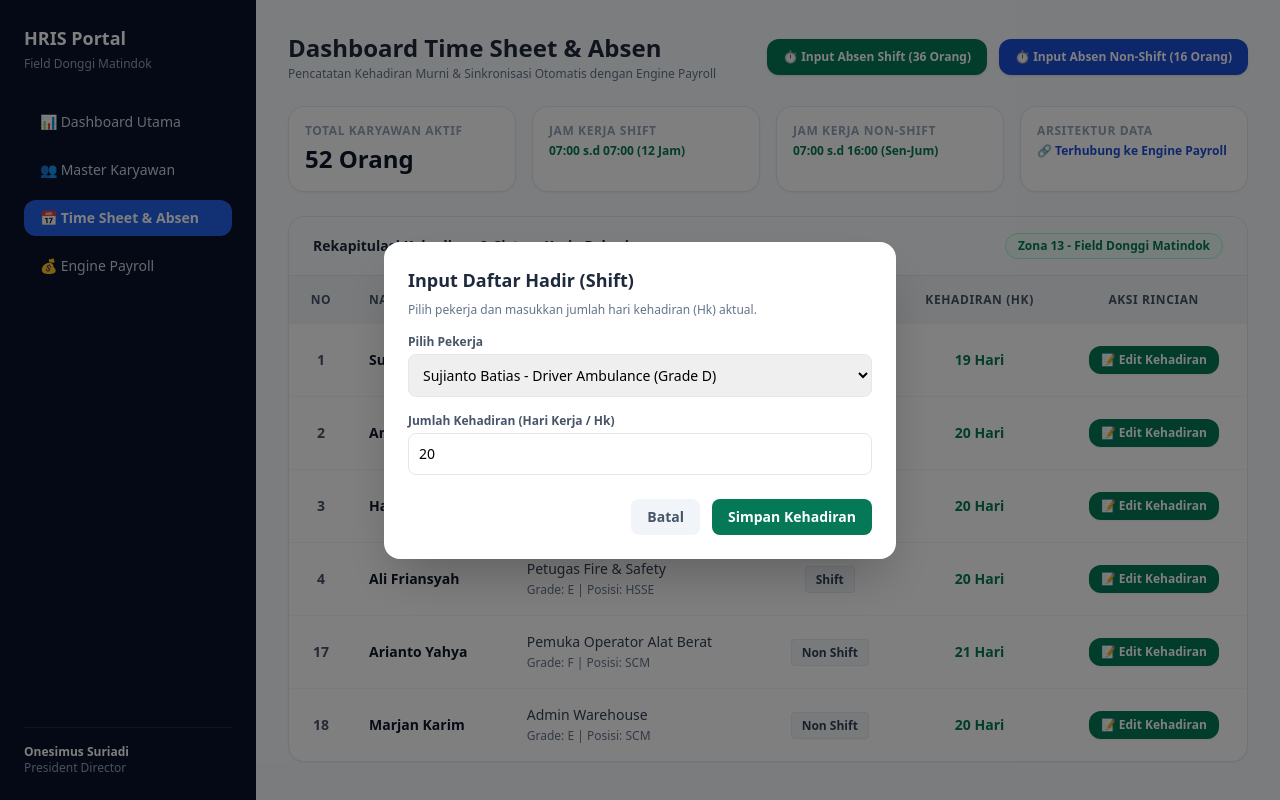
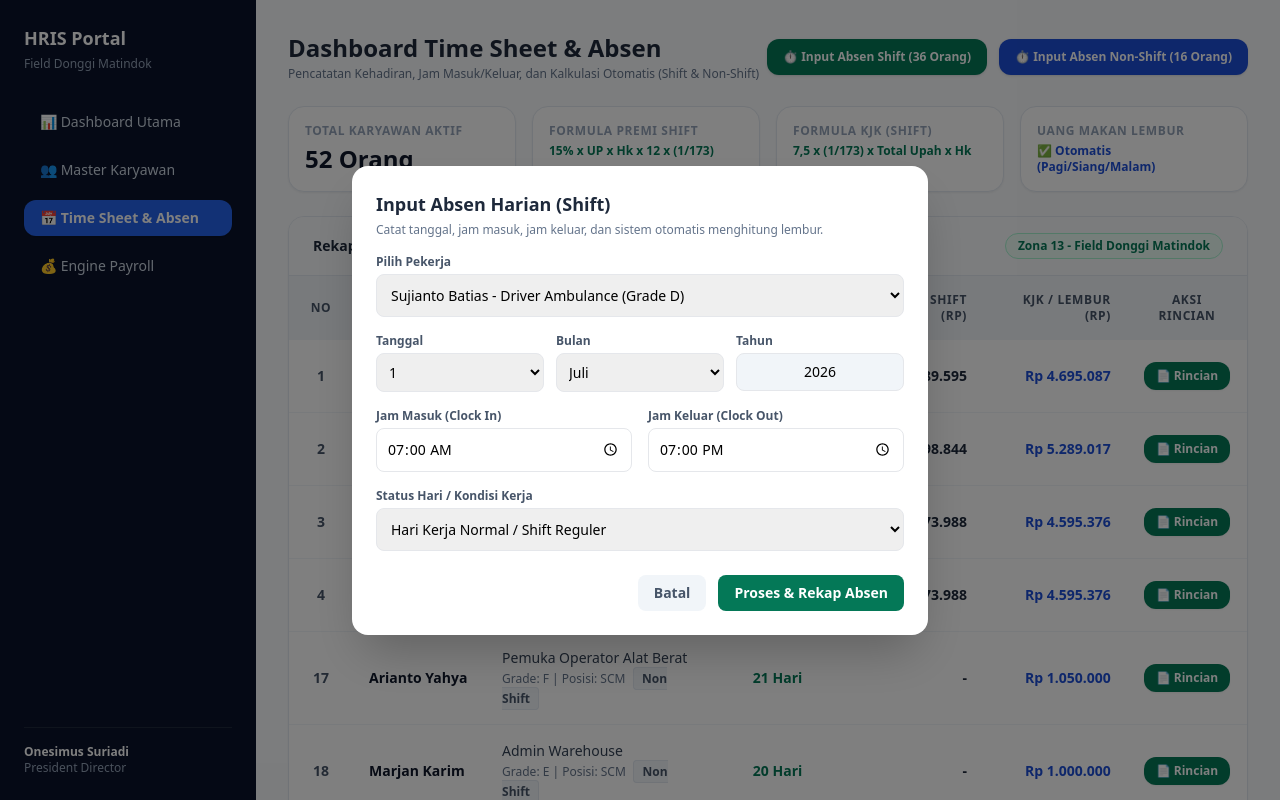
Before and after one commit to onesimussuriadi-coding/hris-donggi-matindok, a plain HTML site: page timesheet.html in a window 1280 px wide. Both pictures are taken after a click on the button "⏱️ Input Absen Shift (36 Orang)". Drawn offline with nearby package versions, Linux system fonts and the light colour scheme.

Commit message:
Update timesheet.html

```diff
--- a/timesheet.html
+++ b/timesheet.html
@@ -2,7 +2,7 @@
 <html lang="id">
 <head>
     <meta charset="UTF-8">
-    <title>Dashboard Time Sheet & Absen - Field Donggi Matindok</title>
+    <title>HRIS Portal - Time Sheet & Absen</title>
     <script src="https://cdn.tailwindcss.com"></script>
 </head>
 <body class="bg-slate-50 flex h-screen overflow-hidden font-sans">
@@ -30,7 +30,7 @@
         <div class="flex justify-between items-center mb-6">
             <div>
                 <h2 class="text-2xl font-bold text-slate-800">Dashboard Time Sheet & Absen</h2>
-                <p class="text-xs text-slate-500 mt-0.5">Pencatatan Kehadiran Murni & Sinkronisasi Otomatis dengan Engine Payroll</p>
+                <p class="text-xs text-slate-500 mt-0.5">Pencatatan Kehadiran, Jam Masuk/Keluar, dan Kalkulasi Otomatis (Shift & Non-Shift)</p>
             </div>
             <div class="flex gap-3">
                 <button onclick="bukaModalAbsen('Shift')" class="bg-emerald-700 text-white px-4 py-2.5 rounded-xl text-xs font-semibold shadow hover:bg-emerald-800 transition flex items-center gap-2">
@@ -49,23 +49,23 @@
                 <p class="text-2xl font-extrabold text-slate-900 mt-1">52 Orang</p>
             </div>
             <div class="bg-white p-4 rounded-2xl border border-slate-200 shadow-sm">
-                <p class="text-xs text-slate-400 uppercase font-bold tracking-wider">Jam Kerja Shift</p>
-                <p class="text-xs font-bold text-emerald-700 mt-1">07:00 s.d 07:00 (12 Jam)</p>
+                <p class="text-xs text-slate-400 uppercase font-bold tracking-wider">Formula Premi Shift</p>
+                <p class="text-xs font-bold text-emerald-700 mt-1">15% x UP x Hk x 12 x (1/173)</p>
             </div>
             <div class="bg-white p-4 rounded-2xl border border-slate-200 shadow-sm">
-                <p class="text-xs text-slate-400 uppercase font-bold tracking-wider">Jam Kerja Non-Shift</p>
-                <p class="text-xs font-bold text-emerald-700 mt-1">07:00 s.d 16:00 (Sen-Jum)</p>
+                <p class="text-xs text-slate-400 uppercase font-bold tracking-wider">Formula KJK (Shift)</p>
+                <p class="text-xs font-bold text-emerald-700 mt-1">7,5 x (1/173) x Total Upah x Hk</p>
             </div>
             <div class="bg-white p-4 rounded-2xl border border-slate-200 shadow-sm">
-                <p class="text-xs text-slate-400 uppercase font-bold tracking-wider">Arsitektur Data</p>
-                <p class="text-xs font-bold text-blue-700 mt-1">🔗 Terhubung ke Engine Payroll</p>
+                <p class="text-xs text-slate-400 uppercase font-bold tracking-wider">Uang Makan Lembur</p>
+                <p class="text-xs font-bold text-blue-700 mt-1">✅ Otomatis (Pagi/Siang/Malam)</p>
             </div>
         </div>
 
         <!-- TABEL UTAMA -->
         <div class="bg-white rounded-2xl shadow-sm border border-slate-200 overflow-hidden">
             <div class="px-6 py-4 bg-slate-50 border-b border-slate-200 flex justify-between items-center">
-                <h3 class="font-bold text-slate-800 text-sm">Rekapitulasi Kehadiran & Sistem Kerja Pekerja</h3>
+                <h3 class="font-bold text-slate-800 text-sm">Rekapitulasi Kehadiran, Lembur & Tunjangan</h3>
                 <span class="text-xs bg-emerald-50 text-emerald-700 px-3 py-1 rounded-full border border-emerald-200 font-semibold">Zona 13 - Field Donggi Matindok</span>
             </div>
             <table class="w-full text-left border-collapse">
@@ -73,9 +73,10 @@
                     <tr>
                         <th class="p-4 text-center w-16">No</th>
                         <th class="p-4">Nama Pekerja</th>
-                        <th class="p-4">Jabatan, Grade & Posisi</th>
-                        <th class="p-4 text-center">Sistem Kerja</th>
+                        <th class="p-4">Jabatan & Sistem</th>
                         <th class="p-4 text-center">Kehadiran (Hk)</th>
+                        <th class="p-4 text-right">Premi Shift (Rp)</th>
+                        <th class="p-4 text-right">KJK / Lembur (Rp)</th>
                         <th class="p-4 text-center">Aksi Rincian</th>
                     </tr>
                 </thead>
@@ -86,11 +87,11 @@
         </div>
     </main>
 
-    <!-- MODAL INPUT ABSEN -->
+    <!-- MODAL INPUT ABSEN HARIAN TERPADU -->
     <div id="modalAbsen" class="fixed inset-0 bg-black/50 hidden flex items-center justify-center z-50">
-        <div class="bg-white w-full max-w-lg rounded-2xl p-6 shadow-2xl">
-            <h3 id="modalTitle" class="text-lg font-bold mb-2 text-slate-800">Input Daftar Hadir</h3>
-            <p class="text-xs text-slate-500 mb-4">Pilih pekerja dan masukkan jumlah hari kehadiran (Hk) aktual.</p>
+        <div class="bg-white w-full max-w-xl rounded-2xl p-6 shadow-2xl">
+            <h3 id="modalTitle" class="text-lg font-bold mb-1 text-slate-800">Input Absen Harian</h3>
+            <p class="text-xs text-slate-500 mb-4">Catat tanggal, jam masuk, jam keluar, dan sistem otomatis menghitung lembur.</p>
 
             <div class="space-y-4">
                 <div>
@@ -98,36 +99,85 @@
                     <select id="pilihKaryawan" class="w-full border rounded-lg p-2.5 text-sm focus:ring-2 focus:ring-emerald-500 outline-none">
                     </select>
                 </div>
+                <div class="grid grid-cols-3 gap-3">
+                    <div>
+                        <label class="block text-xs font-bold text-slate-600 mb-1">Tanggal</label>
+                        <select id="inputTanggal" class="w-full border rounded-lg p-2 text-sm">
+                            <script>
+                                for(let i=1; i<=31; i++) document.write(`<option value="${i}">${i}</option>`);
+                            </script>
+                        </select>
+                    </div>
+                    <div>
+                        <label class="block text-xs font-bold text-slate-600 mb-1">Bulan</label>
+                        <select id="inputBulan" class="w-full border rounded-lg p-2 text-sm">
+                            <option value="Juni">Juni</option>
+                            <option value="Juli" selected>Juli</option>
+                            <option value="Agustus">Agustus</option>
+                        </select>
+                    </div>
+                    <div>
+                        <label class="block text-xs font-bold text-slate-600 mb-1">Tahun</label>
+                        <input type="text" id="inputTahun" value="2026" readonly class="w-full bg-slate-100 border rounded-lg p-2 text-sm text-center">
+                    </div>
+                </div>
+                <div class="grid grid-cols-2 gap-4">
+                    <div>
+                        <label class="block text-xs font-bold text-slate-600 mb-1">Jam Masuk (Clock In)</label>
+                        <input type="time" id="jamMasuk" value="07:00" class="w-full border rounded-lg p-2.5 text-sm focus:ring-2 focus:ring-emerald-500 outline-none">
+                    </div>
+                    <div>
+                        <label class="block text-xs font-bold text-slate-600 mb-1">Jam Keluar (Clock Out)</label>
+                        <input type="time" id="jamKeluar" value="19:00" class="w-full border rounded-lg p-2.5 text-sm focus:ring-2 focus:ring-emerald-500 outline-none">
+                    </div>
+                </div>
                 <div>
-                    <label class="block text-xs font-bold text-slate-600 mb-1">Jumlah Kehadiran (Hari Kerja / Hk)</label>
-                    <input type="number" step="0.5" id="inputHk" value="20" class="w-full border rounded-lg p-2.5 text-sm focus:ring-2 focus:ring-emerald-500 outline-none">
+                    <label class="block text-xs font-bold text-slate-600 mb-1">Status Hari / Kondisi Kerja</label>
+                    <select id="statusHari" class="w-full border rounded-lg p-2.5 text-sm focus:ring-2 focus:ring-emerald-500 outline-none">
+                        <option value="normal">Hari Kerja Normal / Shift Reguler</option>
+                        <option value="libur">Hari Libur / Minggu / Hari Besar (Off Working)</option>
+                    </select>
                 </div>
             </div>
 
             <div class="flex justify-end gap-3 mt-6">
                 <button onclick="tutupModal()" class="px-4 py-2 bg-slate-100 text-slate-600 rounded-lg text-sm font-semibold hover:bg-slate-200">Batal</button>
-                <button onclick="simpanAbsen()" class="px-4 py-2 bg-emerald-700 text-white rounded-lg text-sm font-semibold hover:bg-emerald-800">Simpan Kehadiran</button>
+                <button onclick="simpanAbsenHarian()" class="px-4 py-2 bg-emerald-700 text-white rounded-lg text-sm font-semibold hover:bg-emerald-800">Proses & Rekap Absen</button>
             </div>
         </div>
     </div>
 
-    <!-- SCRIPT UTAMA -->
+    <!-- SCRIPT LOGIKA UTAMA -->
     <script>
-        // Database Absensi Murni (Menyimpan kehadiran untuk dibaca oleh Engine Payroll)
-        let dataAbsensi = JSON.parse(localStorage.getItem('hris_absensi')) || [
-            {no: 1, name: "Sujianto Batias", jabatan: "Driver Ambulance", grade: "D", posisi: "HSSE", sistem: "Shift", hk: 19.0},
-            {no: 2, name: "Ansar Mansur", jabatan: "Pemuka Fire & Safety", grade: "F", posisi: "HSSE", sistem: "Shift", hk: 20.0},
-            {no: 3, name: "Harir A. Lako", jabatan: "Petugas Fire & Safety", grade: "E", posisi: "HSSE", sistem: "Shift", hk: 20.0},
-            {no: 4, name: "Ali Friansyah", jabatan: "Petugas Fire & Safety", grade: "E", posisi: "HSSE", sistem: "Shift", hk: 20.0},
-            {no: 17, name: "Arianto Yahya", jabatan: "Pemuka Operator Alat Berat", grade: "F", posisi: "SCM", sistem: "Non Shift", hk: 21.0},
-            {no: 18, name: "Marjan Karim", jabatan: "Admin Warehouse", grade: "E", posisi: "SCM", sistem: "Non Shift", hk: 20.0}
+        // Database Karyawan Master (Shift & Non-Shift)
+        let masterKaryawan = [
+            {no: 1, name: "Sujianto Batias", jabatan: "Driver Ambulance", grade: "D", posisi: "HSSE", sistem: "Shift", hk: 19.0, up: 4500000, tunjangan: 1200000},
+            {no: 2, name: "Ansar Mansur", jabatan: "Pemuka Fire & Safety", grade: "F", posisi: "HSSE", sistem: "Shift", hk: 20.0, up: 4800000, tunjangan: 1300000},
+            {no: 3, name: "Harir A. Lako", jabatan: "Petugas Fire & Safety", grade: "E", posisi: "HSSE", sistem: "Shift", hk: 20.0, up: 4200000, tunjangan: 1100000},
+            {no: 4, name: "Ali Friansyah", jabatan: "Petugas Fire & Safety", grade: "E", posisi: "HSSE", sistem: "Shift", hk: 20.0, up: 4200000, tunjangan: 1100000},
+            {no: 17, name: "Arianto Yahya", jabatan: "Pemuka Operator Alat Berat", grade: "F", posisi: "SCM", sistem: "Non Shift", hk: 21.0, up: 5000000, tunjangan: 1500000},
+            {no: 18, name: "Marjan Karim", jabatan: "Admin Warehouse", grade: "E", posisi: "SCM", sistem: "Non Shift", hk: 20.0, up: 4600000, tunjangan: 1250000}
         ];
 
         function renderTabel() {
             const tbody = document.getElementById('tabelAbsen');
             tbody.innerHTML = '';
 
-            dataAbsensi.forEach((item, index) => {
+            masterKaryawan.forEach((item, index) => {
+                let premi = 0;
+                let kjk = 0;
+                let totalUpah = item.up + item.tunjangan;
+
+                if (item.sistem === 'Shift') {
+                    // Rumus Premi Shift: 15% * UP * Hk * 12 * (1/173)
+                    premi = (0.15 * item.up * item.hk * 12) * (1 / 173);
+                    // Rumus KJK Shift: 7,5 * (1/173) * (UP + Tunjangan) * Hk
+                    kjk = 7.5 * (1 / 173) * totalUpah * item.hk;
+                } else {
+                    // Non-shift menggunakan kalkulasi lembur reguler berbasis jam
+                    kjk = item.hk * 50000; // Estimasi akumulasi lembur non-shift
+                }
+
                 tbody.innerHTML += `
                     <tr class="hover:bg-slate-50 transition">
                         <td class="p-4 text-center font-semibold text-slate-600">${item.no}</td>
@@ -135,28 +185,25 @@
                         <td class="p-4 text-slate-700">
                             ${item.jabatan} <br>
                             <span class="text-xs text-slate-500">Grade: ${item.grade} | Posisi: ${item.posisi}</span>
-                        </td>
-                        <td class="p-4 text-center">
-                            <span class="text-xs bg-slate-100 text-slate-700 px-2.5 py-1 rounded border border-slate-200 font-semibold">${item.sistem}</span>
+                            <span class="text-xs bg-slate-100 text-slate-600 px-2 py-0.5 rounded border border-slate-200 font-semibold ml-1">${item.sistem}</span>
                         </td>
                         <td class="p-4 text-center font-bold text-emerald-700">${item.hk} Hari</td>
+                        <td class="p-4 text-right font-bold text-slate-800">${item.sistem === 'Shift' ? 'Rp ' + premi.toLocaleString('id-ID', {maximumFractionDigits: 0}) : '-'}</td>
+                        <td class="p-4 text-right font-bold text-blue-700">Rp ${kjk.toLocaleString('id-ID', {maximumFractionDigits: 0})}</td>
                         <td class="p-4 text-center">
-                            <button onclick="bukaModalEdit(${index})" class="bg-emerald-700 text-white px-3 py-1.5 rounded-xl text-xs font-semibold hover:bg-emerald-800 transition shadow-sm">📝 Edit Kehadiran</button>
+                            <button onclick="alert('Rincian Kertas Kerja Absen ${item.name}\\nSistem Kerja: ${item.sistem}\\nTotal Hk: ${item.hk} Hari')" class="bg-emerald-700 text-white px-3 py-1.5 rounded-xl text-xs font-semibold hover:bg-emerald-800 transition shadow-sm">📄 Rincian</button>
                         </td>
                     </tr>
                 `;
             });
-
-            // Simpan ke localStorage agar bisa dibaca oleh Engine Payroll nantinya
-            localStorage.setItem('hris_absensi', JSON.stringify(dataAbsensi));
         }
 
         function bukaModalAbsen(sistemKerja) {
-            document.getElementById('modalTitle').innerText = `Input Daftar Hadir (${sistemKerja})`;
+            document.getElementById('modalTitle').innerText = `Input Absen Harian (${sistemKerja})`;
             const select = document.getElementById('pilihKaryawan');
             select.innerHTML = '';
 
-            dataAbsensi.filter(k => k.sistem === sistemKerja).forEach((k) => {
+            masterKaryawan.filter(k => k.sistem === sistemKerja).forEach((k) => {
                 select.innerHTML += `<option value="${k.no}">${k.name} - ${k.jabatan} (Grade ${k.grade})</option>`;
             });
 
@@ -167,33 +214,16 @@
             document.getElementById('modalAbsen').classList.add('hidden');
         }
 
-        function simpanAbsen() {
+        function simpanAbsenHarian() {
             const selectedNo = parseInt(document.getElementById('pilihKaryawan').value);
-            const hk = parseFloat(document.getElementById('inputHk').value) || 0;
+            let karyawan = masterKaryawan.find(k => k.no === selectedNo);
 
-            let karyawan = dataAbsensi.find(k => k.no === selectedNo);
             if(karyawan) {
-                karyawan.hk = hk;
-            }
-
-            renderTabel();
-            tutupModal();
-            alert("Data kehadiran berhasil diperbarui dan siap dibaca oleh Engine Payroll!");
-        }
-
-        function bukaModalEdit(index) {
-            let k = dataAbsensi[index];
-            document.getElementById('modalTitle').innerText = `Edit Kehadiran: ${k.name}`;
-            document.getElementById('inputHk').value = k.hk;
-
-            const select = document.getElementById('pilihKaryawan');
-            select.innerHTML = `<option value="${k.no}">${k.name} - ${k.jabatan} (${k.sistem})</option>`;
-
-            document.getElementById('modalAbsen').classList.add('hidden'); // Simplified for direct edit
-            let newHk = prompt(`Masukkan jumlah kehadiran baru untuk ${k.name}:`, k.hk);
-            if(newHk !== null) {
-                k.hk = parseFloat(newHk) || 0;
+                // Menambahkan akumulasi kehadiran harian (simulasi penambahan 1 hari kerja)
+                karyawan.hk += 1;
                 renderTabel();
+                tutupModal();
+                alert(`Absen tanggal berhasil dicatat untuk ${karyawan.name}! Kehadiran diakumulasikan.`);
             }
         }
 
```
